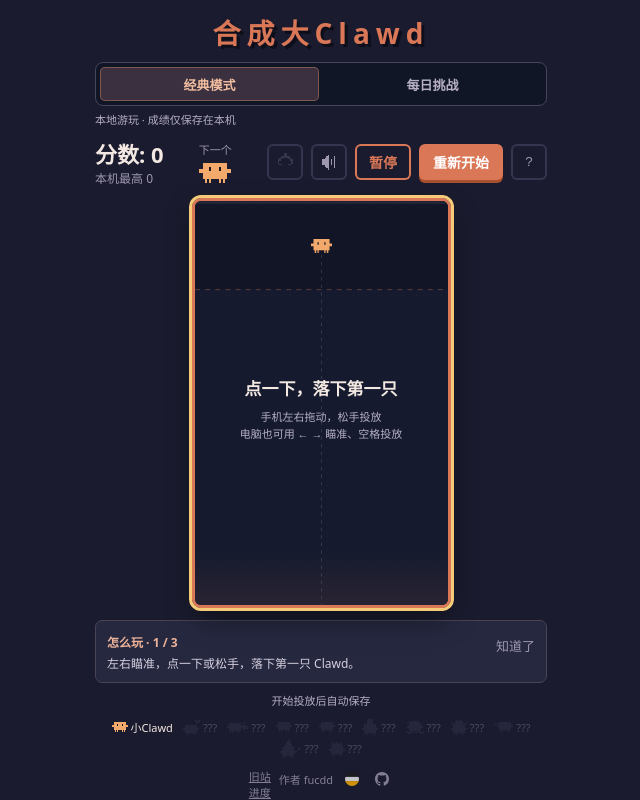
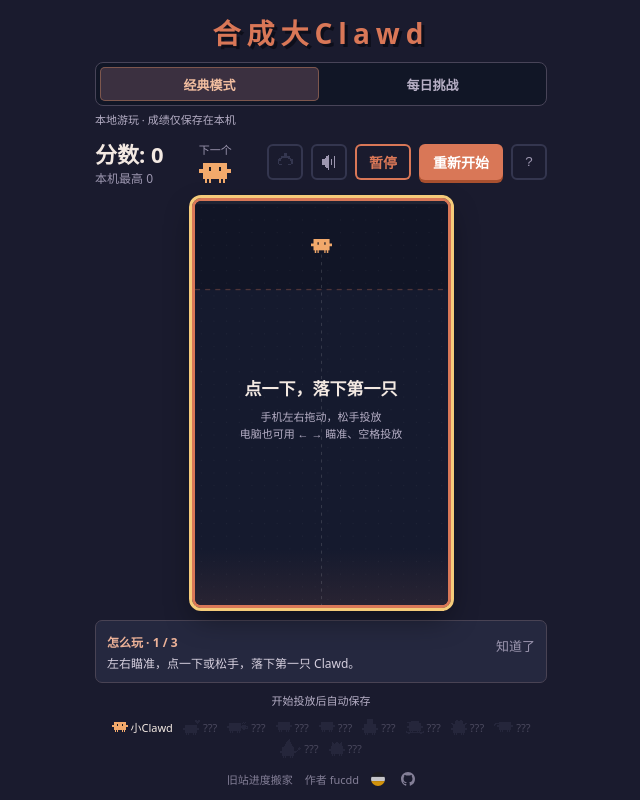
Before and after one commit to Tsdsj/clawd-merge, a website with bundled scripts: page index.html in a window 1280 px wide. Shown: the whole page, without its empty margins (319-959 px from the left). Built offline with nearby package versions, Linux system fonts and the light colour scheme.

Commit message:
fix: keep migration footer link readable

```diff
--- a/index.html
+++ b/index.html
@@ -127,7 +127,7 @@
 
       <footer class="legend" id="legend"></footer>
       <p class="credit">
-        <a href="migration.html">旧站进度搬家</a>
+        <a class="migration-link" href="migration.html">旧站进度搬家</a>
         <span>作者 fucdd</span>
         <a href="https://linux.do/u/fucdd/" target="_blank" rel="noopener" aria-label="作者的 LINUX DO 主页" title="LINUX DO @fucdd">
           <svg viewBox="0 0 20 20" width="14" height="14" aria-hidden="true">
--- a/src/style.css
+++ b/src/style.css
@@ -885,6 +885,14 @@ body.modal-open .board {
   background: rgba(255, 255, 255, 0.08);
 }
 
+.credit a.migration-link {
+  width: auto;
+  padding: 0 4px;
+  white-space: nowrap;
+  border-radius: 4px;
+  text-decoration: none;
+}
+
 /* Keep the controls readable rather than squeezing labels on narrow phones. */
 @media (max-width: 480px) {
   .hud { display: grid; grid-template-columns: 1fr auto; }
```
